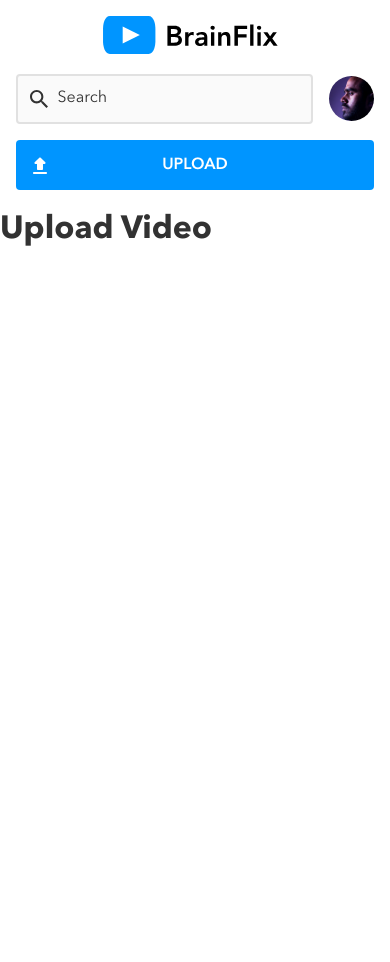
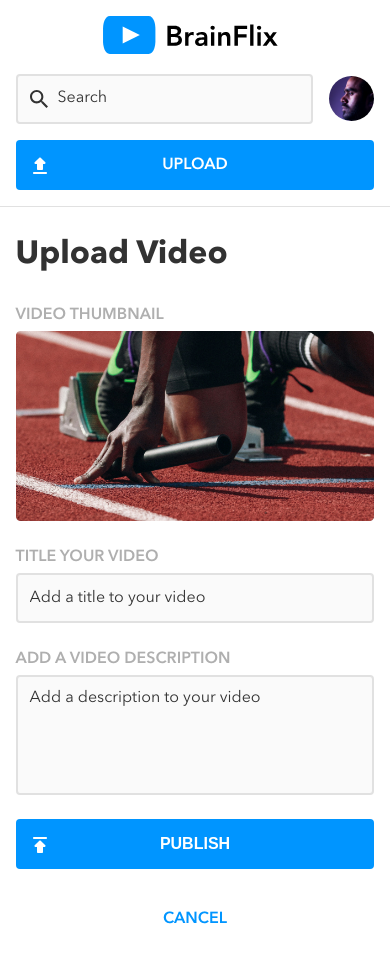
Before and after one commit to emilyjanedev/emily-schur-brainflix, a React (Vite) app: page /upload in a window 390 px wide. Shown: the top 962 px of the page. Before the commit the page ends 844 px from the top, so only its background shows below. Built offline with nearby package versions, Linux system fonts and the light colour scheme; no server answers.

Commit message:
Build VideoUploadPage and add mobile styling

```diff
--- a/src/components/NavBar/NavBar.scss
+++ b/src/components/NavBar/NavBar.scss
@@ -7,17 +7,10 @@
   padding: 0 4vw;
 
   @include tablet {
-    @include flex-row(center, center, 7rem);
+    width: 100%;
+    @include flex-row(space-between, center);
     flex-wrap: nowrap;
     padding: 0 5vw;
-  }
-
-  @include tablet {
-    justify-content: space-between;
-  }
-
-  @include desktop {
-    width: 100%;
   }
 
   &__content {
@@ -27,7 +20,13 @@
     width: 100%;
 
     @include tablet {
+      gap: 1.5rem;
       flex-wrap: nowrap;
+      width: 70%;
+    }
+
+    @include desktop {
+      width: 50%;
     }
   }
 
--- a/src/components/SearchForm/SearchForm.scss
+++ b/src/components/SearchForm/SearchForm.scss
@@ -20,6 +20,7 @@
     padding-left: 2.5rem !important;
     width: 100%;
     margin: 0;
+
     @include input;
     & {
       background-image: url("../../assets/images/icons/search.svg");
--- a/src/components/VideoBank/VideoBank.scss
+++ b/src/components/VideoBank/VideoBank.scss
@@ -16,7 +16,7 @@
     position: absolute;
     top: 0;
     right: 0;
-    border-left: 1px solid $secondary-medium;
+    border-left: 1.5px solid $secondary-medium;
     padding-left: 0;
     padding-right: 0;
   }
--- a/src/components/VideoDetails/VideoDetails.scss
+++ b/src/components/VideoDetails/VideoDetails.scss
@@ -19,7 +19,7 @@
   &__title {
     @include mobile-page-header;
     padding: 1.25rem 0;
-    border-bottom: 1px solid $secondary-medium;
+    border-bottom: 1.5px solid $secondary-medium;
 
     @include tablet {
       border-bottom-color: transparent;
@@ -32,7 +32,7 @@
     padding: 1rem 0;
     @include flex-row(space-between, center);
     flex-wrap: wrap;
-    border-bottom: 1px solid $secondary-medium;
+    border-bottom: 1.5px solid $secondary-medium;
 
     @include tablet {
       padding-top: 0;
--- /dev/null
+++ b/src/components/VideoUploadForm/VideoUploadForm.jsx
@@ -0,0 +1,44 @@
+import "./VideoUploadForm.scss";
+import React from "react";
+import { Link } from "react-router-dom";
+import videoThumbnail from "../../assets/images/Upload-video-preview.jpg";
+
+function VideoUploadForm() {
+  return (
+    <form className="video-upload-form">
+      <label htmlFor="thumbnail" className="video-upload-form__label">
+        VIDEO THUMBNAIL
+      </label>
+      <img
+        src={videoThumbnail}
+        alt=""
+        className="video-upload-form__thumbnail"
+      />
+      <label htmlFor="videoTitle" className="video-upload-form__label">
+        TITLE YOUR VIDEO
+      </label>
+      <input
+        type="text"
+        name="videoTitle"
+        id="videoTitle"
+        className="video-upload-form__input"
+        placeholder="Add a title to your video"
+      />
+      <label htmlFor="videoDescription" className="video-upload-form__label">
+        ADD A VIDEO DESCRIPTION
+      </label>
+      <textarea
+        name="videoDescription"
+        id="videoDescription"
+        className="video-upload-form__input video-upload-form__input--big"
+        placeholder="Add a description to your video"
+      ></textarea>
+      <button className="video-upload-form__button">PUBLISH</button>
+      <Link to="/" className="video-upload-form__cancel">
+        CANCEL
+      </Link>
+    </form>
+  );
+}
+
+export default VideoUploadForm;
--- /dev/null
+++ b/src/components/VideoUploadForm/VideoUploadForm.scss
@@ -0,0 +1,49 @@
+@use "../../styles/partials/flexbox-kit" as *;
+@use "../../styles/partials/mixins" as *;
+@use "../../styles/partials/type-kit" as *;
+@use "../../styles/partials/variables" as *;
+
+.video-upload-form {
+  @include flex-column(center, flex-start);
+  padding: 0 4vw;
+
+  &__input {
+    width: 100%;
+    margin-bottom: 1.5rem;
+    @include input;
+
+    &--big {
+      & {
+        height: 7.5rem;
+      }
+    }
+  }
+
+  &__label {
+    @include mobile-labels-buttons;
+    color: $primary-medium;
+    margin-bottom: 0.25rem;
+  }
+
+  &__button {
+    background-image: url(../../assets/images/icons/publish.svg);
+    @include button;
+  }
+
+  &__cancel {
+    @include mobile-labels-buttons;
+    @include flex-center;
+    color: $brainflix-blue;
+    text-align: center;
+    width: 100%;
+    height: 6.25rem;
+
+    &:hover {
+      color: $brainflix-dark-blue;
+    }
+  }
+
+  &__thumbnail {
+    margin-bottom: 1.5rem;
+  }
+}
--- a/src/pages/UploadPage/UploadPage.jsx
+++ b/src/pages/UploadPage/UploadPage.jsx
@@ -1,8 +1,13 @@
+import "./UploadPage.scss";
+
+import VideoUploadForm from "../../components/VideoUploadForm/VideoUploadForm";
+
 function UploadPage() {
   return (
-    <>
-      <h1>Upload Video</h1>
-    </>
+    <section className="video-upload-page">
+      <h1 className="video-upload-page__title">Upload Video</h1>
+      <VideoUploadForm />
+    </section>
   );
 }
 
--- /dev/null
+++ b/src/pages/UploadPage/UploadPage.scss
@@ -0,0 +1,10 @@
+@use "../../styles/partials/variables" as *;
+
+.video-upload-page {
+  border-top: 1.5px solid $secondary-medium;
+
+  &__title {
+    padding: 0 4vw;
+    margin: 1.5rem 0;
+  }
+}
```
